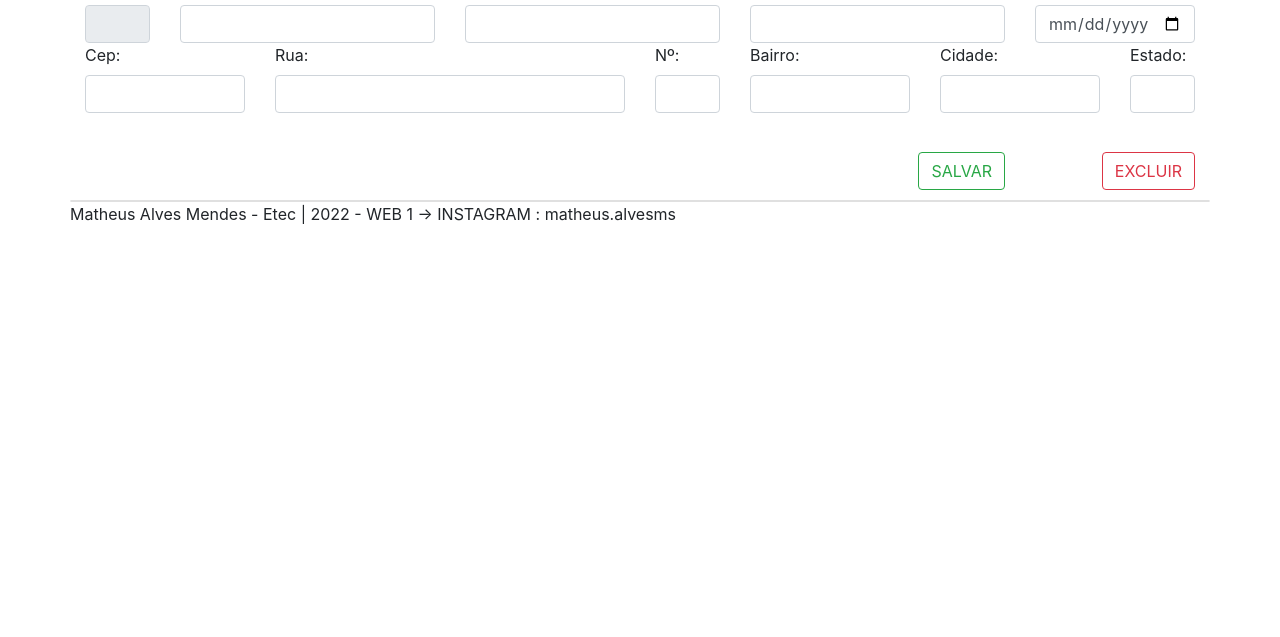
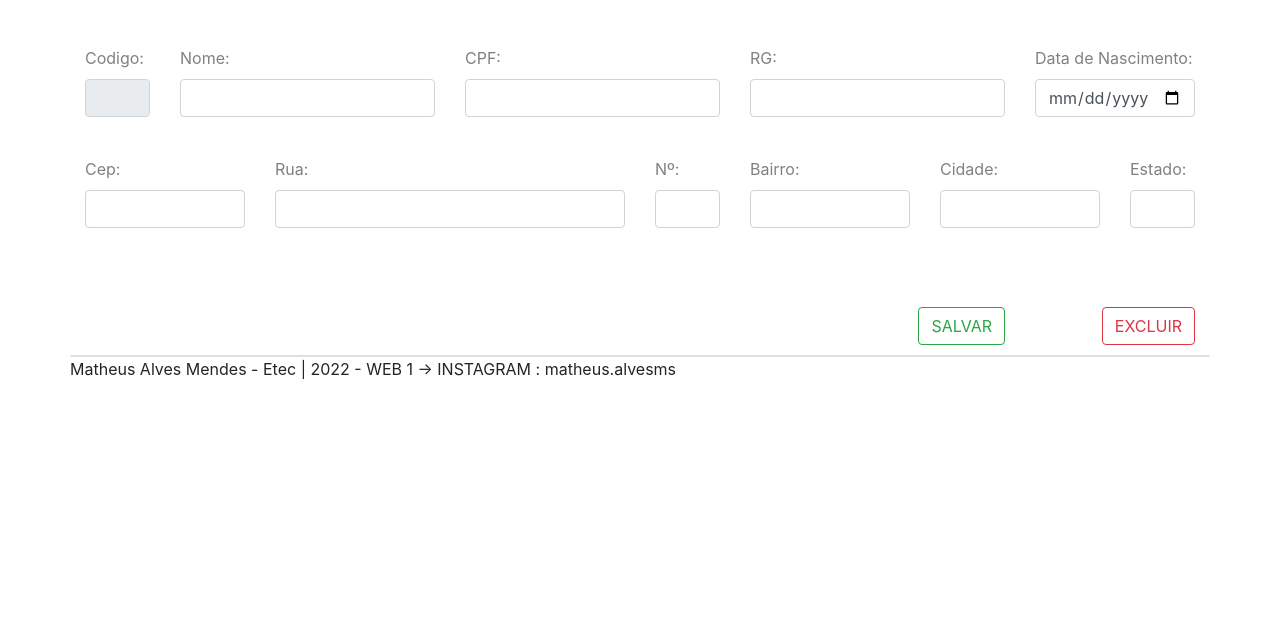
Before and after one commit to MathAlves64/cadastro, a plain HTML site: page index.html in a window 1280 px wide. Shown: the part 163-800 px from the top of the page. Drawn offline with nearby package versions, Linux system fonts and the light colour scheme; a script that the page names is missing.

Commit message:
Update index.html

```diff
--- a/index.html
+++ b/index.html
@@ -97,7 +97,7 @@
     <meta charset="UTF-8">
     <title>Estado</title>
     <link rel="stylesheet" href="plugins/bootstrap/bootstrap.min.css">
-    <link href="CSS/style.css">
+    <link rel="stylesheet" href="CSS/style.css">
 
 </head>
 
```
